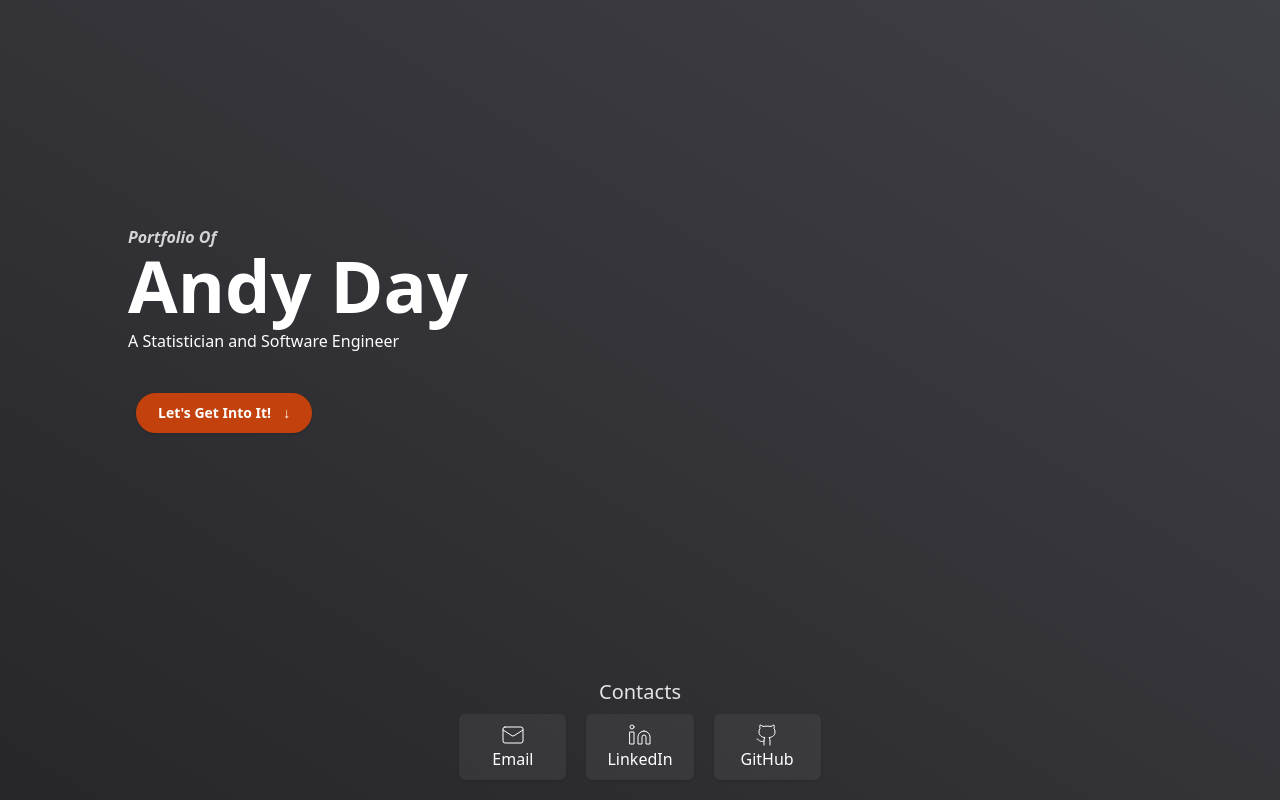
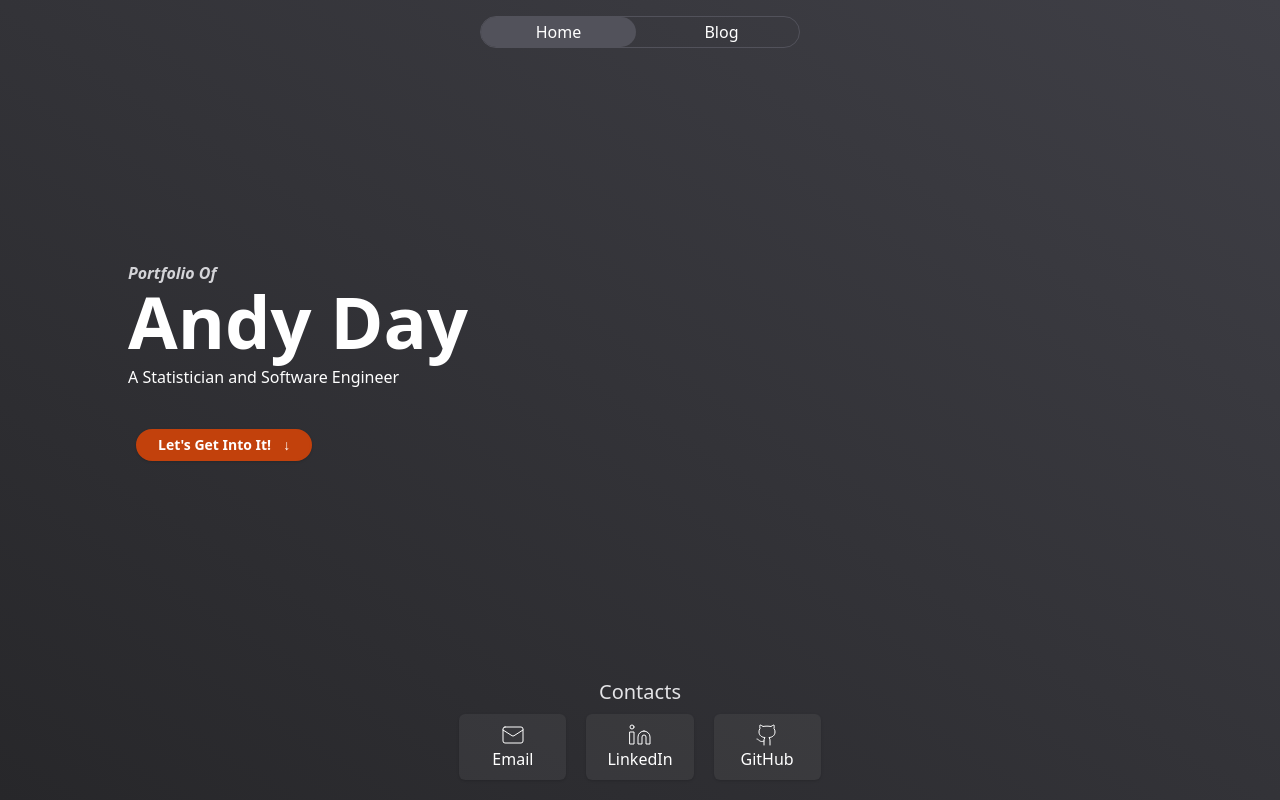
Before and after one commit to andystopia/andystopia.github.io, a SvelteKit app: page / in a window 1280 px wide. Shown: the top 800 px of the page. Built offline with nearby package versions, Linux system fonts and the light colour scheme.

Commit message:
add blog; adjust button

```diff
--- a/src/routes/+page.svelte
+++ b/src/routes/+page.svelte
@@ -26,8 +26,19 @@
 </script>
 
 <div
-	class="w-screen h-screen from-zinc-800 to-zinc-700 bg-gradient-to-tr text-white grid items-center grid-rows-[5fr_1fr]"
+	class="w-screen h-screen from-zinc-800 to-zinc-700 bg-gradient-to-tr text-white grid items-center grid-rows-[4em_5fr_1fr]"
 >
+	<div class=" h-full py-4 grid place-items-center">
+		<div class="border border-zinc-600 h-full w-80 rounded-full grid grid-cols-2 gap-x-2 ">
+			<a href="/" class="bg-zinc-600  rounded-full grid place-items-center hover:bg-white/10 transition-colors duration-75">
+				Home
+			</a>
+
+			<a href="/blog" target="_blank"  class=" rounded-full grid place-items-center hover:bg-white/10 transition-colors duration-75">
+				Blog
+			</a>
+		</div>
+	</div>
 	<div class="max-w-full pl-10 md:pl-32">
 		<h1 class="font-semibold text-1xl italic text-zinc-300">Portfolio Of</h1>
 		<h1 class="font-black text-7xl">Andy Day</h1>
@@ -35,7 +46,7 @@
 		<h2 class="mt-2">A Statistician and Software Engineer</h2>
 
 		<button
-			class="bg-orange-700 font-semibold px-5 py-2 rounded-full mt-10 ml-2 shadow transform hover:scale-[1.025] transition-transform duration-[25ms] active:scale-100 justify-between flex flex-row gap-x-3 border-2 border-orange-700 hover:border-orange-600 text-sm"
+			class="bg-orange-700 font-semibold px-5 py-1 rounded-full mt-10 ml-2 shadow transform hover:scale-[1.025] transition-transform duration-[25ms] active:scale-100 justify-between flex flex-row gap-x-3 border-2 border-orange-700 hover:border-orange-600 text-sm"
 			onclick={() => window.scrollTo({ top: window.innerHeight, behavior: 'smooth' })}
 			><div class="text-nowrap">Let's Get Into It!</div>
 			<div>&#8595;</div></button
```
